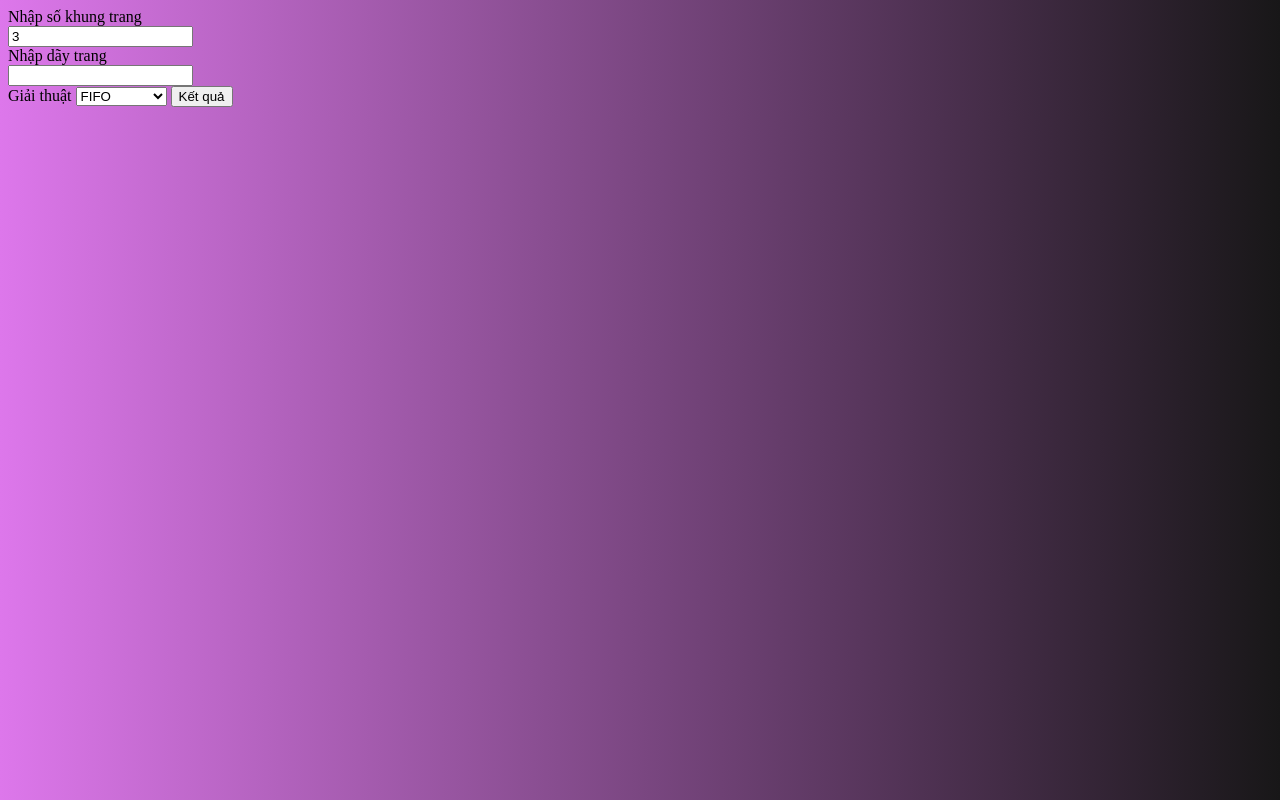
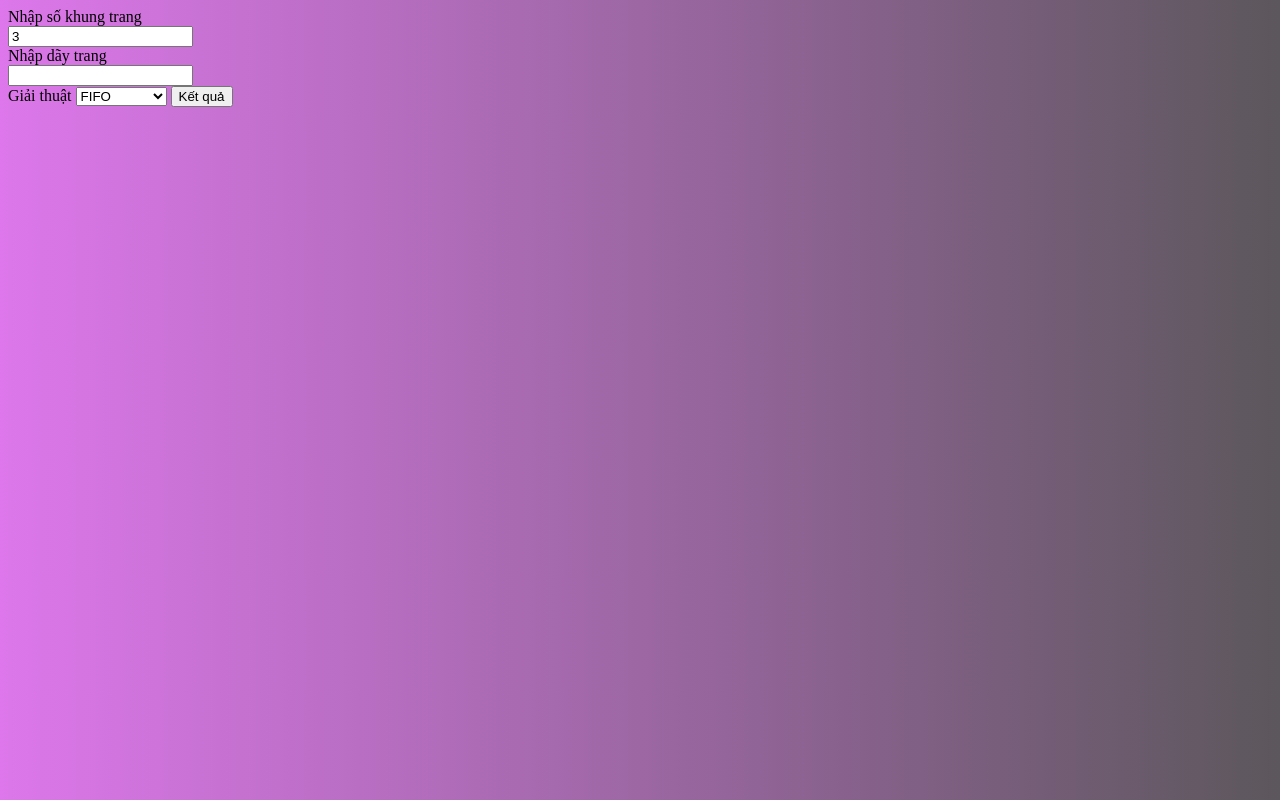
Before and after one commit to SuperRightHand/IT007_OperatingSystem, a plain HTML site: page index.html in a window 1280 px wide. Drawn offline with Linux system fonts and the light colour scheme.

Commit message:
Add a web

```diff
--- a/styles.css
+++ b/styles.css
@@ -7,5 +7,5 @@ td {
 }
 
 body {
-    background: linear-gradient(to left, #181718, #dd77eb);
+    background: linear-gradient(to left, #5c575c, #dd77eb);
 }
```
